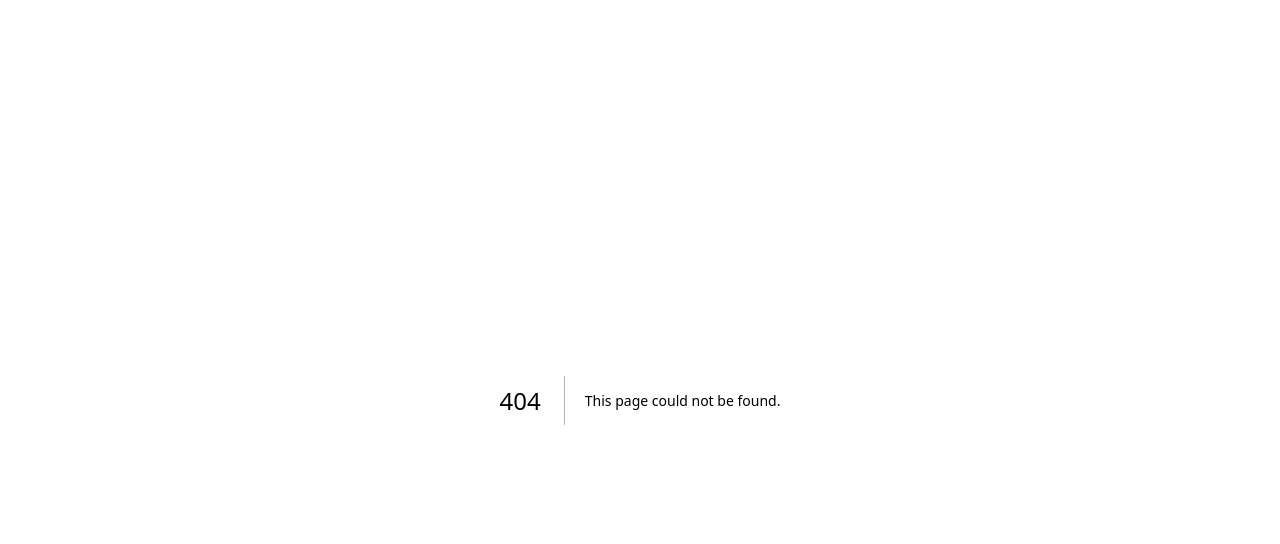
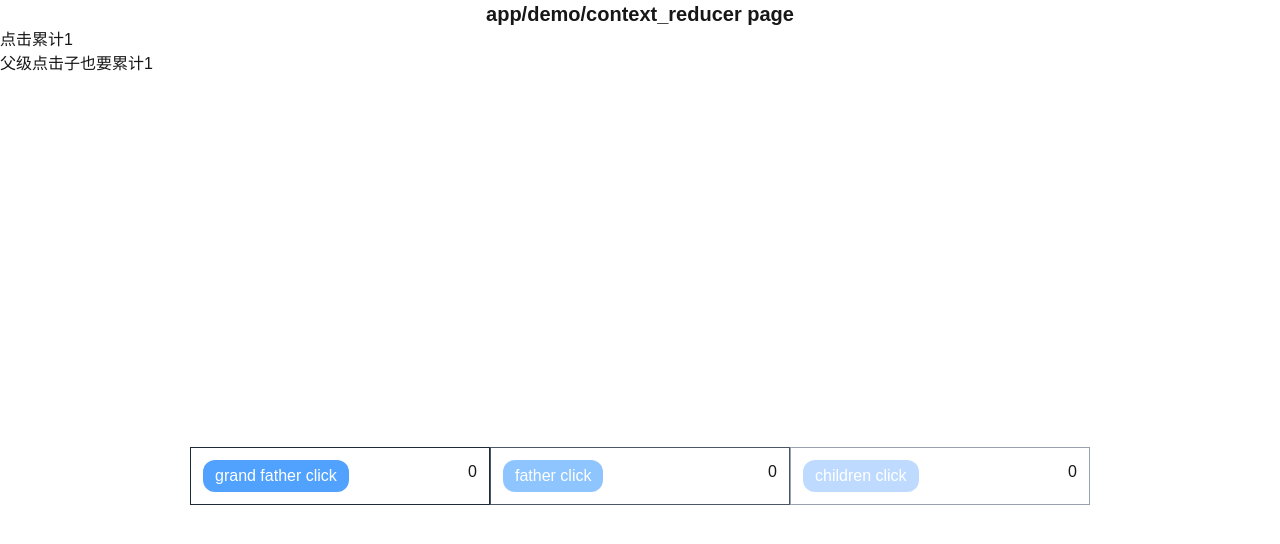
Before and after one commit to kiramario/nextjs_demo, a Next.js app: page /demo/context_reducer in a window 1280 px wide. Before the commit this address had no page. Shown: the top 544 px of the page. Built offline with nearby package versions, Linux system fonts and the light colour scheme.

Commit message:
2025.08.14 1. add reducer+context demo 2. modify record screen

```diff
--- /dev/null
+++ b/app/demo/context_reducer/page.tsx
@@ -0,0 +1,193 @@
+"use client"
+import * as React from "react"
+
+
+// EXPERIMENT
+interface State_Value {}
+
+
+interface State {
+    parent?: State
+    children?: Array<State>
+    id: string
+    s_v: State_Value
+}
+
+interface GF_State_V extends State_Value {
+    count: number
+}
+
+interface F_State_V extends State_Value {
+    num: number
+}
+
+interface C_State_V extends State_Value {
+    click_time: number
+}
+// EXPERIMENT
+
+
+
+interface The_State {
+    num: number
+    count: number
+    click_time: number
+}
+
+export enum ActionKind {
+    ACTION_1 = 'action_1',
+    ACTION_2 = 'action_2',
+    ACTION_3 = 'action_3',
+}
+
+// An interface for our actions
+interface Action<T> {
+    type: ActionKind;
+    doF: (p_v: T) => T;
+}
+
+const countReducer: React.Reducer<The_State, Action<any>> = (state: The_State, action: Partial<Action<any>>) => {
+    const { type, doF } = action;
+    const realDoF = doF ?? ((v) => v)
+
+    switch (type) {
+        case ActionKind.ACTION_1:
+            return {
+                ...state,
+                count: realDoF(state.count)
+            };
+        case ActionKind.ACTION_2:
+            return {
+                ...state,
+                num: realDoF(state.num)
+            };
+        case ActionKind.ACTION_3:
+            return {
+                ...state,
+                click_time: realDoF(state.click_time)
+            };
+    }
+    throw Error('Unknown action: ' + action.type);
+}
+
+//  Context
+export interface CountContextType {
+    state: The_State;
+    dispatch: (action: Action<any>) => void;
+}
+
+export const CountContext = React.createContext<CountContextType>({} as CountContextType);
+
+//  useContext
+export const useCountContext = () => {
+    const context = React.useContext(CountContext);
+    if (context === undefined) {
+        throw new Error("useCountContext must be used within a MVPContext.Provider");
+    }
+    return context;
+};
+
+
+const Grand_Father = ({ children }: {children: React.JSX.Element}) => {
+
+    const {state, dispatch} = useCountContext()
+    const click_fn = async () => {
+        dispatch({
+            type: ActionKind.ACTION_1,
+            doF: (p_v: number) => p_v + 1
+        })
+        dispatch({
+            type: ActionKind.ACTION_2,
+            doF: (p_v: number) => p_v + 1
+        })
+        dispatch({
+            type: ActionKind.ACTION_3,
+            doF: (p_v: number) => p_v + 1
+        })
+    }
+
+    return (
+        <>
+            <div className="flex justify-between border-1 border-gray-800 p-3 w-[300px]">
+                <button onClick={click_fn} className="text-white px-3 py-1 bg-blue-400 rounded-xl cursor-pointer">grand father click</button>
+                <span>{state.count}</span>
+            </div>
+            {children}
+        </>
+    )
+}
+
+const Father = ({ children }: {children: React.JSX.Element}) => {
+    const {state, dispatch} = useCountContext()
+    const click_fn = async () => {
+        dispatch({
+            type: ActionKind.ACTION_2,
+            doF: (p_v: number) => p_v + 1
+        })
+        dispatch({
+            type: ActionKind.ACTION_3,
+            doF: (p_v: number) => p_v + 1
+        })
+    }
+    return (
+        <>
+            <div className="flex justify-between border-1 border-gray-600 p-3 w-[300px]">
+                <button onClick={click_fn} className="text-white px-3 py-1 bg-blue-300 rounded-xl cursor-pointer">father click</button>
+                <span>{state.num}</span>
+            </div>
+            {children}
+        </>
+    )
+}
+
+const Children = () => {
+    const {state, dispatch} = useCountContext()
+    const click_fn = async () => {
+        dispatch({
+            type: ActionKind.ACTION_3,
+            doF: (p_v: number) => p_v + 1
+        })
+    }
+
+    return (
+        <>
+            <div className="flex justify-between border-1 border-gray-400 p-3 w-[300px]">
+                <button onClick={click_fn} className="text-white px-3 py-1 bg-blue-200 rounded-xl cursor-pointer">children click</button>
+                <span>{state.click_time}</span>
+            </div>
+        </>
+    )
+}
+
+export default function Page() {
+    React.useEffect(() => {
+
+
+    }, [])
+
+    const [state, dispatch] = React.useReducer(countReducer, {
+        count: 0,
+        num: 0,
+        click_time: 0
+    } as The_State);
+
+    return (
+        <>
+            <h1 className="text-center text-xl font-bold">app/demo/context_reducer page</h1>
+
+            <p>点击累计1</p>
+            <p>父级点击子也要累计1</p>
+            <div className="h-screen flex items-center justify-center">
+                <CountContext.Provider value={{state, dispatch}}>
+                    <Grand_Father>
+                        <Father>
+                            <Children />
+                        </Father>
+                    </Grand_Father>
+                </CountContext.Provider>
+
+            </div>
+
+        </>
+    )
+}
--- a/app/demo/mediaStream/[slug]/page.tsx
+++ b/app/demo/mediaStream/[slug]/page.tsx
@@ -29,5 +29,4 @@ export default async function Page({
     } else if (slug == "locDv") {
         return <Localdv />
     }
-
 }
--- a/app/firebase/Supabase_Auth.tsx
+++ b/app/firebase/Supabase_Auth.tsx
@@ -2,12 +2,40 @@
 
 import * as React from "react"
 import { createClient } from '@supabase/supabase-js'
+import { Auth } from '@supabase/auth-ui-react'
+import { ThemeSupa } from '@supabase/auth-ui-shared'
+
+const supabaseUrl = 'https://pvypfqfbpfroctakknoy.supabase.co'
+const supabaseKey: string = "eyJhbGciOiJIUzI1NiIsInR5cCI6IkpXVCJ9.eyJpc3MiOiJzdXBhYmFzZSIsInJlZiI6InB2eXBmcWZicGZyb2N0YWtrbm95Iiwicm9sZSI6ImFub24iLCJpYXQiOjE3NTEyODg2MjQsImV4cCI6MjA2Njg2NDYyNH0.ldhBEKNxmGgKEnGmjJ8KYZmYFiak6E5gFyegpNExhJo"
+const supabase = createClient(supabaseUrl, supabaseKey)
+
+
+const Supabase_Demo_Auth = () => {
+    const [session, setSession] = React.useState(null)
+    React.useEffect(() => {
+        supabase.auth.getSession().then(({ data: { session } }) => {
+            setSession(session)
+        })
+
+        const {
+            data: { subscription },
+        } = supabase.auth.onAuthStateChange((_event, session) => {
+            setSession(session)
+        })
+
+        return () => subscription.unsubscribe()
+    }, [])
+
+    if (!session) {
+        return (<Auth supabaseClient={supabase} appearance={{ theme: ThemeSupa }} />)
+    } else {
+        return (<div>Logged in!</div>)
+    }
+}
 
 export default function Supabase() {
 
-    const supabaseUrl = 'https://pvypfqfbpfroctakknoy.supabase.co'
-    const supabaseKey: string = "eyJhbGciOiJIUzI1NiIsInR5cCI6IkpXVCJ9.eyJpc3MiOiJzdXBhYmFzZSIsInJlZiI6InB2eXBmcWZicGZyb2N0YWtrbm95Iiwicm9sZSI6ImFub24iLCJpYXQiOjE3NTEyODg2MjQsImV4cCI6MjA2Njg2NDYyNH0.ldhBEKNxmGgKEnGmjJ8KYZmYFiak6E5gFyegpNExhJo"
-    const supabase = createClient(supabaseUrl, supabaseKey)
+
 
     const email_signup = async () => {
         const { data, error } = await supabase.auth.signUp({
@@ -77,7 +105,7 @@ export default function Supabase() {
                     get_user
                 </span>
 
-
+                <supabase_Demo_Auth />
             </div>
         </>
     )
--- a/app/layout.tsx
+++ b/app/layout.tsx
@@ -1,17 +1,17 @@
 import type { Metadata } from "next";
 import * as React from "react";
-import { Geist, Geist_Mono } from "next/font/google";
+// import { Geist, Geist_Mono } from "next/font/google";
 import "./globals.css";
 
-const geistSans = Geist({
-  variable: "--font-geist-sans",
-  subsets: ["latin"],
-});
+// const geistSans = Geist({
+//   variable: "--font-geist-sans",
+//   subsets: ["latin"],
+// });
 
-const geistMono = Geist_Mono({
-  variable: "--font-geist-mono",
-  subsets: ["latin"],
-});
+// const geistMono = Geist_Mono({
+//   variable: "--font-geist-mono",
+//   subsets: ["latin"],
+// });
 
 export const metadata: Metadata = {
   title: "Create Next App",
@@ -28,7 +28,7 @@ export default function RootLayout({
 
         <html lang="en">
             <body
-                className={`${geistSans.variable} ${geistMono.variable} antialiased`}
+                // className={`${geistSans.variable} ${geistMono.variable} antialiased`}
             >
                 {children}
 
--- a/package.json
+++ b/package.json
@@ -21,7 +21,9 @@
     "@ffmpeg/util": "^0.12.2",
     "@livekit/components-react": "^2.8.1",
     "@livekit/components-styles": "^1.1.4",
-    "@supabase/supabase-js": "^2.50.2",
+    "@supabase/auth-ui-react": "^0.4.7",
+    "@supabase/auth-ui-shared": "^0.1.8",
+    "@supabase/supabase-js": "^2.53.0",
     "codemirror": "^6.0.2",
     "firebase": "^11.6.0",
     "gsap": "^3.13.0",
```
Also changed, not shown: app/demo/mediaStream/RecordScreen.tsx (line endings or trailing spaces).
